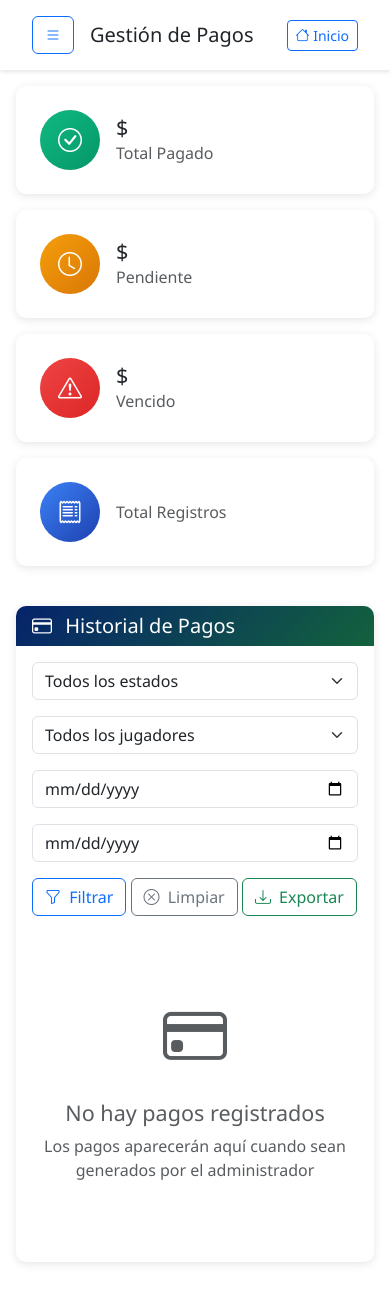
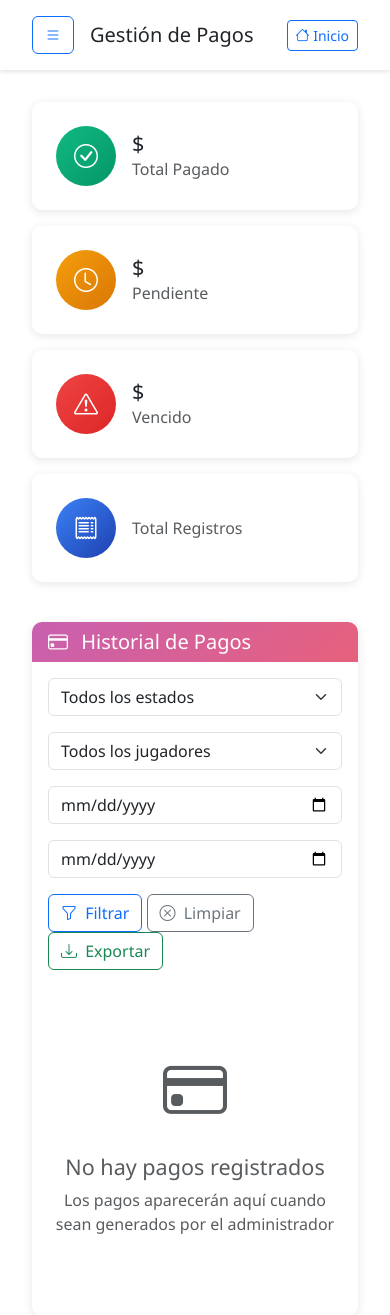
Before and after one commit to Desarrollo-SurPM/CEBPM, a Django app: template templates/guardian/payments.html in a window 390 px wide. Shown: the top 1315 px of the page. Before the commit the page ends 1264 px from the top, so only its background shows below. Run offline with Django 5.2, Linux system fonts and the light colour scheme; the template is opened without the code that fills it, so the values that code supplies are empty.

Commit message:
style(templates): update color scheme and add static file loading
- Replace hardcoded colors with CSS variables for consistent theming
- Add fallback image for player photos using static files
- Improve mobile table display with responsive styling

```diff
--- a/templates/guardian/base_guardian.html
+++ b/templates/guardian/base_guardian.html
@@ -12,12 +12,17 @@
 
     <style>
         :root {
-            --primary-color: #06236B;
-            --secondary-color: #13623D;
+            --banner-color: #c07ccd;
+            --button-color: #c860b0;
+            --primary-bg: #581d93;
+            --secondary-bg: #e7617c;
+            --dark-bg: #1a0d2e;
+            --primary-color: var(--primary-bg);
+            --secondary-color: var(--secondary-bg);
             --success-color: #2E9841;
-            --warning-color: #E46618;
-            --danger-color: #ef4444;
-            --dark-color: #06236B;
+            --warning-color: #ff6b35;
+            --danger-color: #dc3545;
+            --dark-color: var(--dark-bg);
             --light-color: #FFFFFF;
             --sidebar-width: 280px;
         }
@@ -33,7 +38,7 @@
             left: 0;
             height: 100vh;
             width: var(--sidebar-width);
-            background: linear-gradient(135deg, var(--primary-color) 0%, var(--secondary-color) 100%);
+            background: linear-gradient(135deg, var(--primary-bg) 0%, var(--secondary-bg) 100%);
             color: white;
             z-index: 1000;
             transition: transform 0.3s ease;
@@ -144,7 +149,7 @@
         }
 
         .card-header {
-            background: linear-gradient(135deg, var(--primary-color) 0%, var(--secondary-color) 100%);
+            background: linear-gradient(135deg, var(--button-color) 0%, var(--secondary-bg) 100%);
             color: white;
             border-radius: 10px 10px 0 0 !important;
             border: none;
@@ -174,13 +179,13 @@
         }
 
         .btn-primary {
-            background: linear-gradient(135deg, var(--primary-color) 0%, var(--secondary-color) 100%);
+            background: linear-gradient(135deg, var(--button-color) 0%, var(--secondary-bg) 100%);
             border: none;
             border-radius: 8px;
         }
 
         .btn-primary:hover {
-            background: linear-gradient(135deg, var(--secondary-color) 0%, var(--primary-color) 100%);
+            background: linear-gradient(135deg, var(--secondary-bg) 0%, var(--button-color) 100%);
         }
 
         .table {
@@ -189,7 +194,7 @@
         }
 
         .table thead th {
-            background-color: var(--primary-color);
+            background-color: var(--dark-bg);
             color: white;
             border: none;
             font-weight: 600;
@@ -237,10 +242,13 @@
             .mobile-toggle {
                 display: block;
             }
-
-            .content-area {
-                padding: 1rem;
-            }
+x
+            .content-area { padding: 1rem; }
+            .table { font-size: 0.9rem; }
+            .table thead { display: none; }
+            .table tbody tr { display: block; margin-bottom: .75rem; border: 1px solid #eee; border-radius: 8px; }
+            .table tbody td { display: flex; justify-content: space-between; padding: .5rem .75rem; border-bottom: 1px dashed #eee; }
+            .table tbody td:last-child { border-bottom: none; }
         }
 
         .notification-badge {
```
Also changed, not shown: templates/guardian/dashboard.html (+6 -5 lines).
